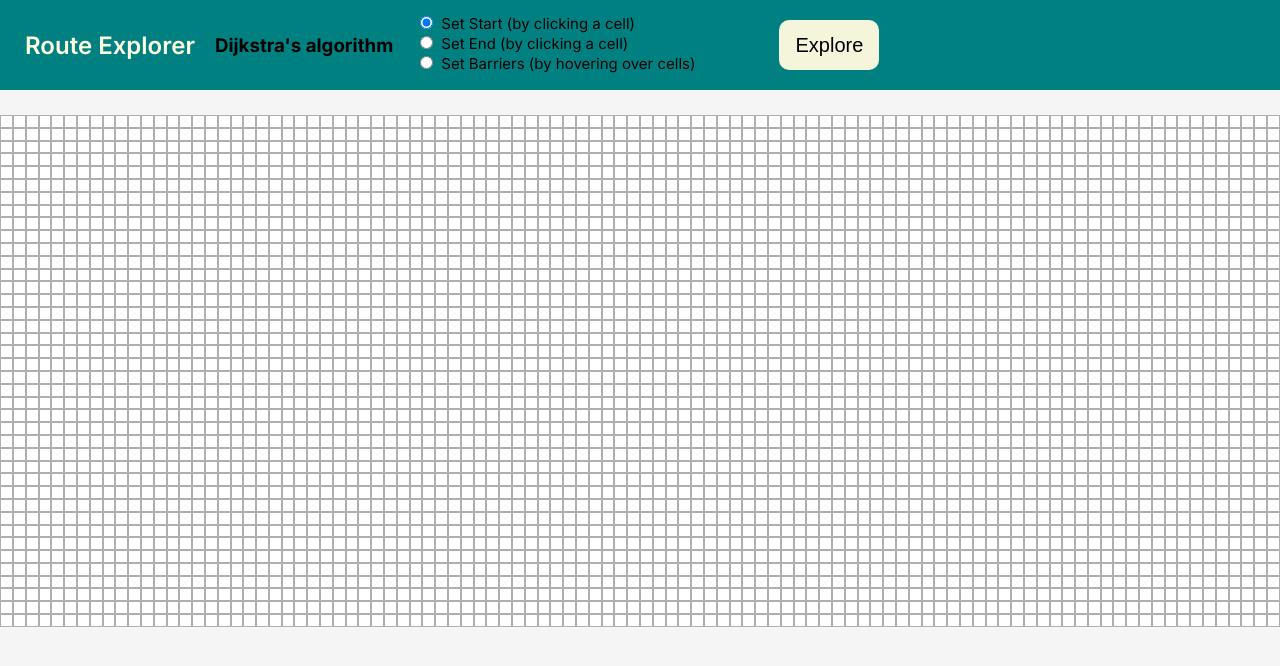
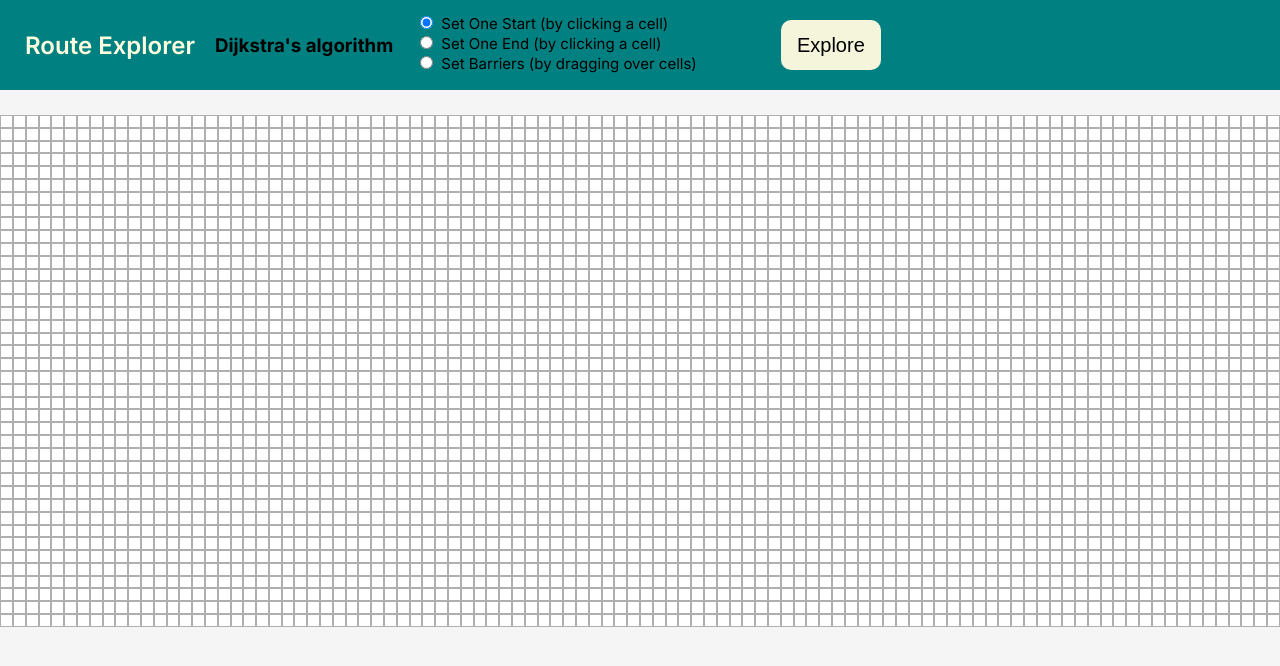
Before and after one commit to eswlo/RouteExplorer, a React (Vite) app: page / in a window 1280 px wide. Shown: the top 666 px of the page. Built offline with nearby package versions, Linux system fonts and the light colour scheme.

Commit message:
Add more css in Cell component

```diff
--- a/src/components/Cell.jsx
+++ b/src/components/Cell.jsx
@@ -3,9 +3,20 @@ import React from "react"
 // memoizes the rendering of the functional component cell to avoide unnecessary re-renders.
 const Cell = React.memo((props) => {
 
+    let cellBorderRadius = "0px";
+    let cellHeight = "0.8rem";
+    let cellWidth = "0.8rem";
+
+    if (props.cell.state === "start" || props.cell.state === "end") {
+        cellBorderRadius = "30px";
+    }
+
     // define css style for cell
     const cellStyle = {
-        backgroundColor: props.cell.color
+        height: cellHeight,
+        width: cellWidth,
+        backgroundColor: props.cell.color,
+        borderRadius: cellBorderRadius
     }
 
     return (
--- a/src/components/Grid.jsx
+++ b/src/components/Grid.jsx
@@ -95,7 +95,7 @@ export default function Grid(props) {
         id: nanoid(),
         x: x,
         y: y,
-        state: "",
+        state: "", // 5 states: start, end, barrier, visited, path
         color: DEFAULTCOLOR
         })
     }
--- a/src/components/Navbar.jsx
+++ b/src/components/Navbar.jsx
@@ -15,7 +15,7 @@ export default function Navbar(props) {
                     onChange={() => props.handleRadioChange("setStart")}
                     defaultChecked
                 />
-                <label className="nav-radio-label" htmlFor="setStart">Set Start (by clicking a cell)</label>
+                <label className="nav-radio-label" htmlFor="setStart">Set One Start (by clicking a cell)</label>
                 <br />
 
                 <input
@@ -25,7 +25,7 @@ export default function Navbar(props) {
                     value="setEnd"
                     onChange={() => props.handleRadioChange("setEnd")}
                 />
-                <label className="nav-radio-label" htmlFor="setEnd">Set End (by clicking a cell)</label>
+                <label className="nav-radio-label" htmlFor="setEnd">Set One End (by clicking a cell)</label>
                 <br />
 
                 <input
@@ -35,7 +35,7 @@ export default function Navbar(props) {
                     value="setBarriers"
                     onChange={() => props.handleRadioChange("setBarriers")}
                 />
-                <label className="nav-radio-label" htmlFor="setBarriers">Set Barriers (by hovering over cells)</label>
+                <label className="nav-radio-label" htmlFor="setBarriers">Set Barriers (by dragging over cells)</label>
                 <br />
 
             </fieldset>
--- a/src/style.css
+++ b/src/style.css
@@ -68,8 +68,6 @@ main {
 }
 
 .cell {
-    height: 0.8rem;
-    width: 0.8rem;
     border: 0.5px solid rgb(176, 175, 175);
     cursor: pointer;
     display: flex;
```
